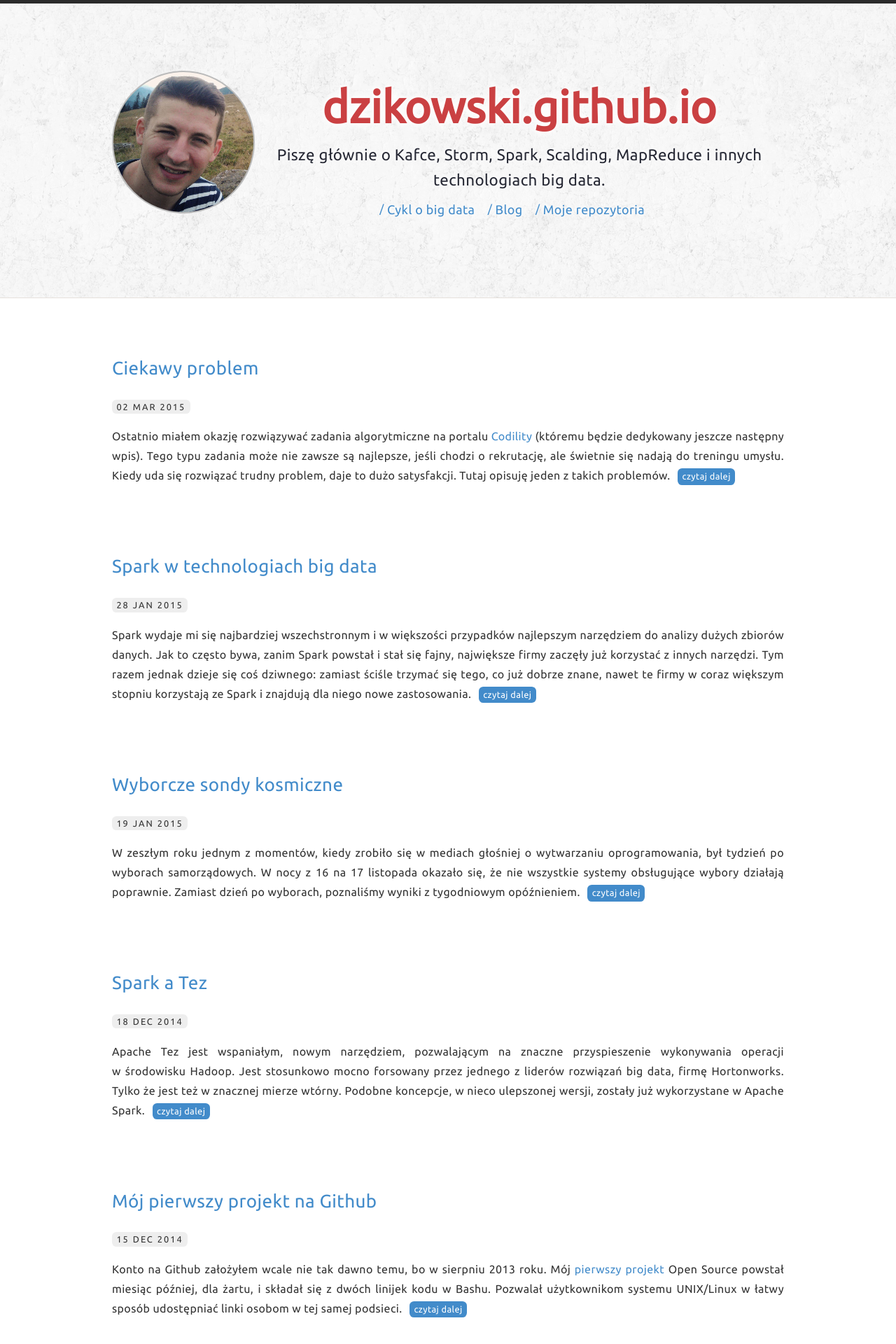
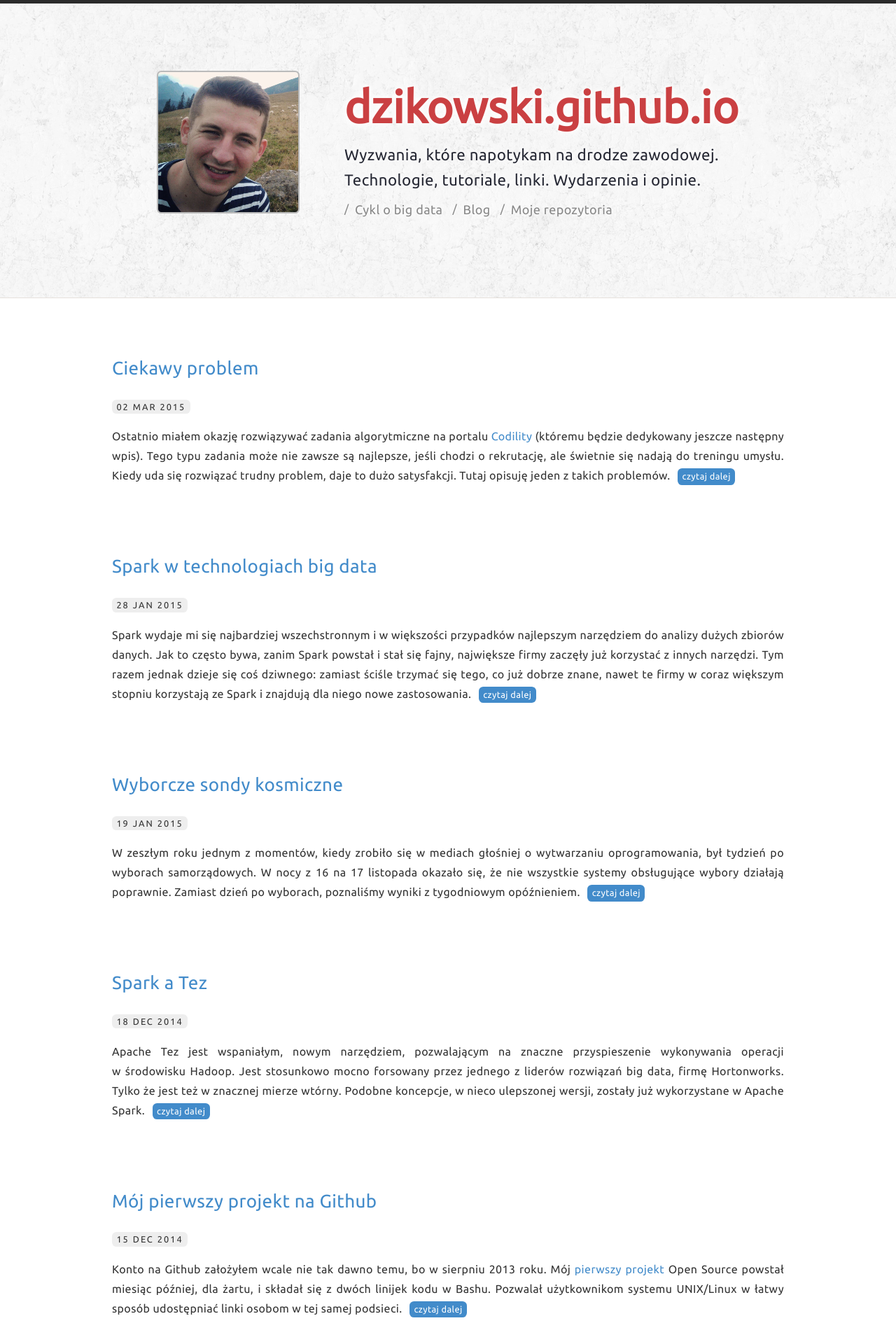
Before and after one commit to dzikowski/dzikowski.github.io, a Jekyll site: the page built from index.html, in a window 1280 px wide. Shown: the top 1920 px of the page at 70% size. Built offline with Jekyll 4.4.1, drawn with Linux system fonts in a browser that asks for light colours; nearby versions of some CDN libraries.

Commit message:
changed header

```diff
--- a/_config.yml
+++ b/_config.yml
@@ -14,12 +14,12 @@ url: http://dzikowski.github.io
 harmony:
   name: dzikowski.github.io
   # Little description about your site
-  description: Piszę głównie o Kafce, Storm, Spark, Scalding, MapReduce i innych technologiach big data.
-  meta_description: Piszę głównie o Kafce, Storm, Spark, Scalding, MapReduce i innych technologiach big data.
+  description: Wyzwania, które napotykam na drodze zawodowej. Technologie, tutoriale, linki. Wydarzenia i opinie.
+  meta_description: Wyzwania, które napotykam na drodze zawodowej. Technologie, tutoriale, linki. Wydarzenia i opinie.
   basetheme: theme-base-01 # pre defined thmes are darken, blue-water, redish.
   author: # Author details
     name: Jakub Dzikowski
-    email: jakub.t.dzikowski@gmail.com
+    email: jakub@bezspacji.pl
     url: http://dzikowski.github.io
 
   # Google Analytics key, leave blank to ignore
--- a/assets/css/main.scss
+++ b/assets/css/main.scss
@@ -228,9 +228,6 @@ header.main-header {
   border-top: 5px $base-00 solid;
   @extend .text-inset;
 
-  h1, h2 {
-    text-align: center;
-  }
   a {
     color: inherit;
     &:hover, &:active, &:focus {
@@ -240,7 +237,6 @@ header.main-header {
 
   ul {
     width: 100%;
-    text-align: center;
     padding: 15px;
   }
   ul li {
@@ -544,17 +540,23 @@ body.theme-base-01 {
       margin: 0;
     }
     ul li {
-      color: $base-08;
+      color: #888;
+    }
+    ul li a {
+      color: #888;
+      &:hover, &:active, &:focus {
+        color: $base-0B;
+      }
     }
     #face {
       background: url('/assets/img/face.png');
       background-position: center center;
-      border-radius: 20em;
+      border-radius: .1em;
       border: 2px $base-05 solid;
       height: 204px;
       width: 204px;
       display: block;
-      margin: auto;
+      margin: 0 1em;
       @include MQ(M) { float: left; }
     }
   }
```
